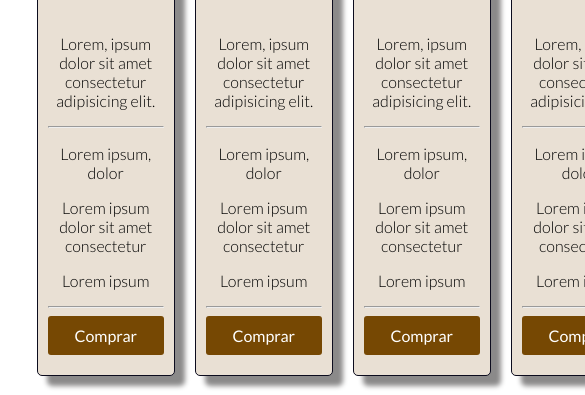
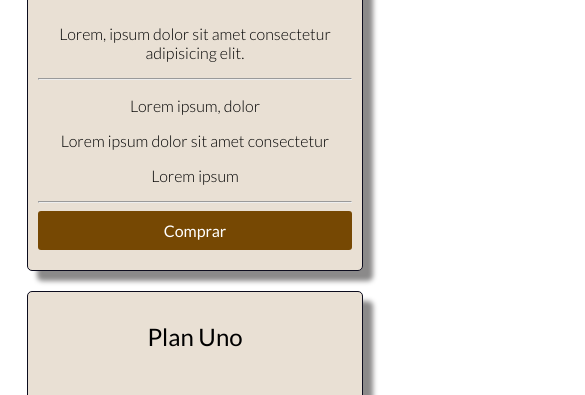
Before and after one commit to MarcosCasco1/Proyecto-HTML-CSS, a plain HTML site: page tabla-precios.html in a window 390 px wide. Shown: the part 204-599 px from the top of the page, 585 px wide, since content can reach past the window. Drawn offline with Linux system fonts and the light colour scheme.

```diff
--- a/CSS/tabla-precios.css
+++ b/CSS/tabla-precios.css
@@ -14,6 +14,7 @@
     /*Se crean clases diferentes ya que despues podriamos utilizaer las mismas propiedades que ya tienen las clases creadas como la de flex y texto centrado*/
     .flex{
         display: flex; /* Sabemos que el flex nos sirve para colocar todo en columnas dentro de la misma fila*/
+        flex-wrap: wrap; /* Esta propiedad sirve para que cuando demos un espacio de width: osea tamaño este abarque el porcentaje% que demos */
     }
     .text-center{
         text-align: center;
@@ -21,11 +22,13 @@
     .columna{
         background: rgb(233, 224, 212);
         border: 1px solid rgb(12, 12, 30);
-        margin: 10px;
+        margin: 0 auto;
         padding: 10px;
         border-radius: 5px; /*Esto sirve para darle bordes a al recuadro de la columna*/
         /*USO DE BOX SHADOW: para darle sombra a las cajas o contenedores de la informacion*/
         box-shadow: 10px 10px 5px rgb(139, 138, 138); /*Con los dos primeros le damos la orientacion con el 3ro px: el tamaño del degradado y agregamos el color*/
+        width: 23%;
+        box-sizing: border-box; /*Esta propiedad permite que todos los elementos con bordes se unan*/
     }
     .precio{
         font-size: 50px;
@@ -40,3 +43,19 @@
         border-radius: 3px;/*redondea los bordes*/
         margin-bottom: 10px; /*separa el margen del boton*/
     }
+    .btn-precio:hover{ /*Recordar que hover es el que nos permite darle que al pasar el mouse sobre el boton este cambie de color*/
+        background: rgb(45, 25, 25);
+    }
+    @media (max-width: 1070px){
+       .columna{
+        width: 45%;
+        margin-bottom: 20px;
+       }
+
+    }
+    @media (max-width: 600px){
+        .columna{
+            width: 100%;
+            margin-bottom: 20px;
+           }
+    }
```
